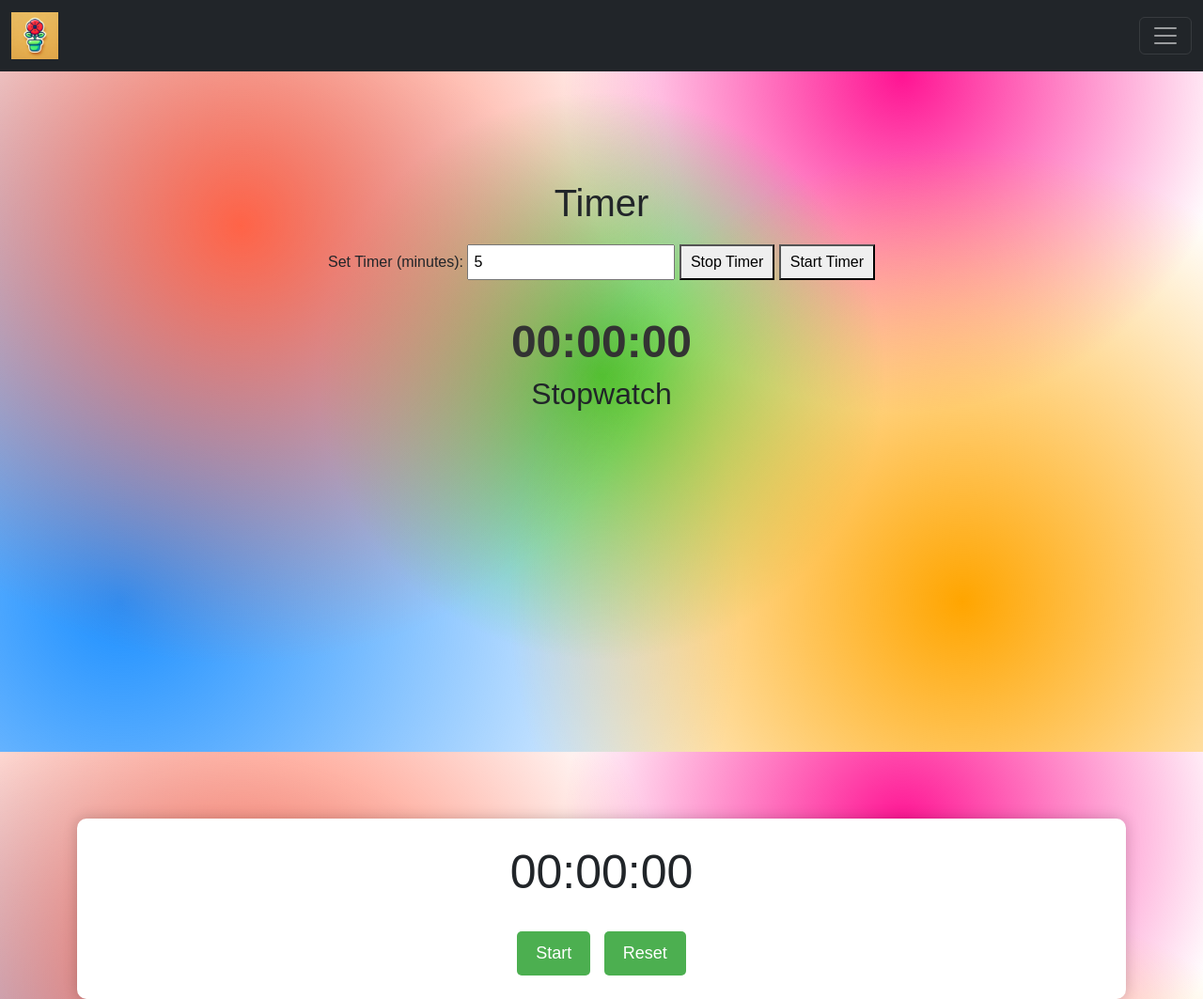
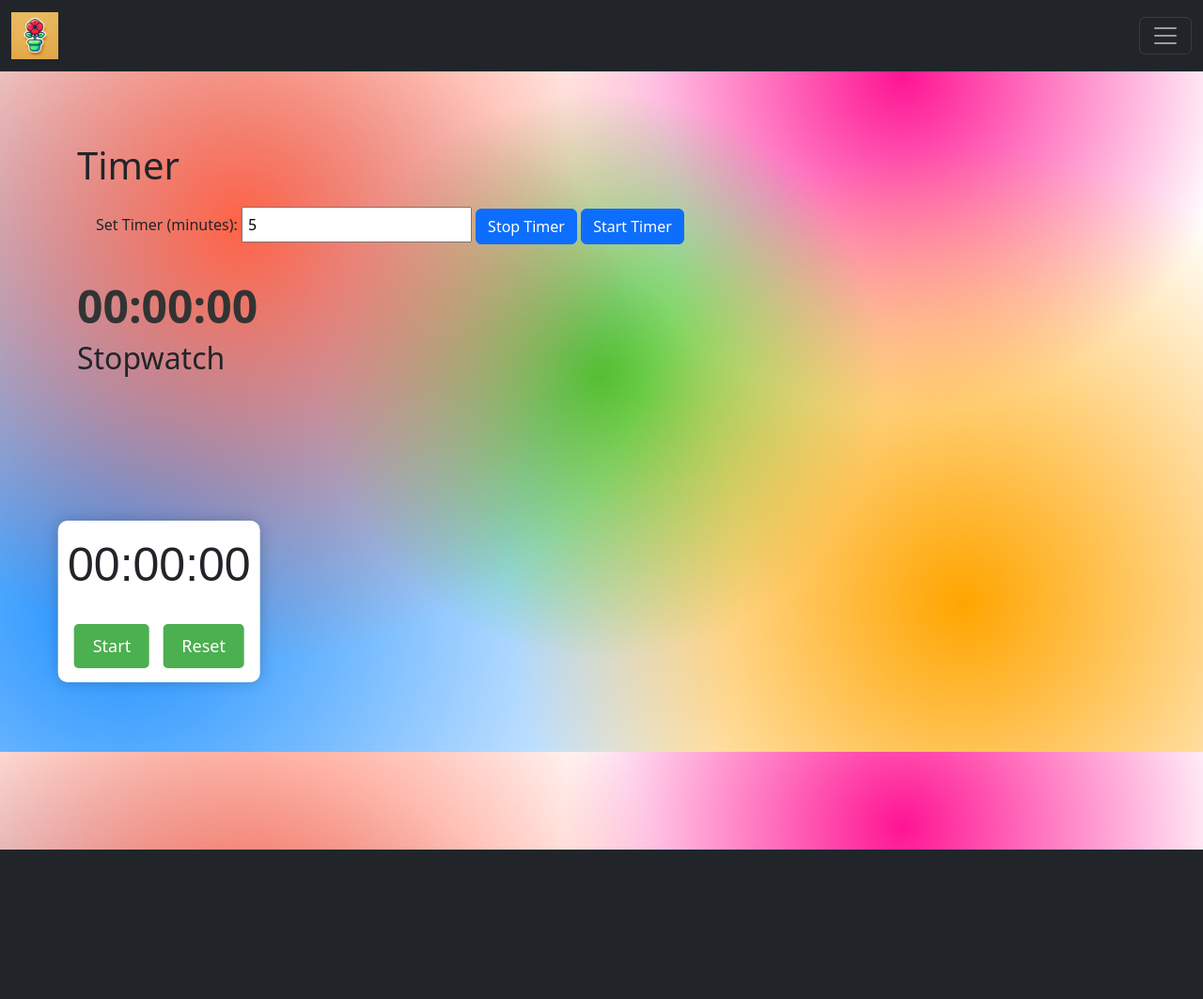
Before and after one commit to ardi0508/render-flask-deployment, a Flask app: page /timer in a window 1280 px wide. Shown: the whole page at 94% size. After the commit the page ends 904 px from the top, so only its background shows below. Run offline with Flask 3, Linux system fonts and the light colour scheme; a user stored in the database is signed in; some libraries are stand-ins or nearby versions.

Commit message:
Made changes

```diff
--- a/static/styles.css
+++ b/static/styles.css
@@ -77,13 +77,7 @@ body {
 
 
 
-.body {
-    display: flex;
-    font-family: Arial, sans-serif;
-    text-align: center;
-    align-items:centre;
-    margin-top: 40px; /* Adjust the top margin to make space for the timer */
-}
+
 
 #timer {
     font-size: 48px;
@@ -110,13 +104,13 @@ button {
 /* Specific styling for the stopwatch */
 .stopwatch-container {
     text-align: center;
-    position: relative;
-    top: 65%; /* Move stopwatch further down */
-    left: 50%;
+    position: absolute;
+    top: 75%; /* Move stopwatch further down */
+    right: 70%;
     transform: translate(-50%, -50%); /* Center the stopwatch */
     background-color: #fff;
     border-radius: 10px;
-    padding: 20px;
+    padding: 10px;
     box-shadow: 0 0 15px rgba(0, 0, 0, 0.2);
     margin-top: 40px; /* Add space between the timer and stopwatch */
 }
--- a/templates/timer.html
+++ b/templates/timer.html
@@ -10,8 +10,8 @@
   <div class="controls">
     <label for="timeInput">Set Timer (minutes): </label>
     <input type="number" id="timeInput" min="1" value="5">
-    <button id="stopButton">Stop Timer</button>
-    <button id="startButton">Start Timer</button>
+    <button class="btn btn-primary" id="stopButton">Stop Timer</button>
+    <button class="btn btn-primary" id="startButton">Start Timer</button>
   </div>
   <div id="timer">00:00:00</div>
   <audio id="alarmSound" src="/static/audio/success.mp3" preload="auto"></audio>
```
Also changed, not shown: 2 other files.
